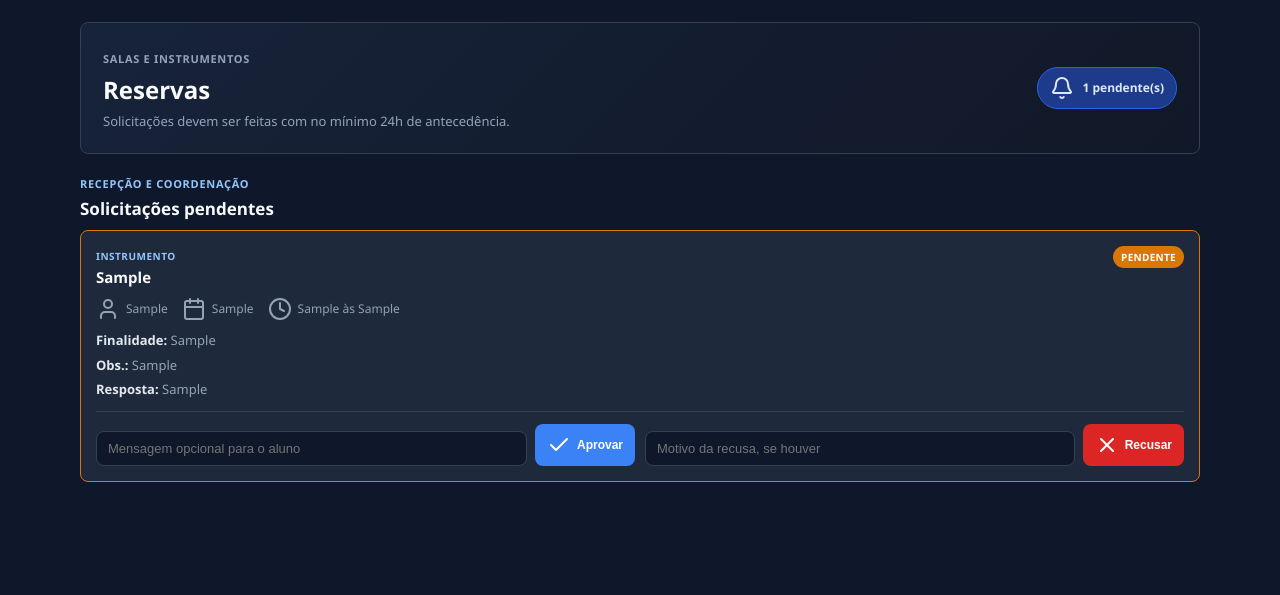
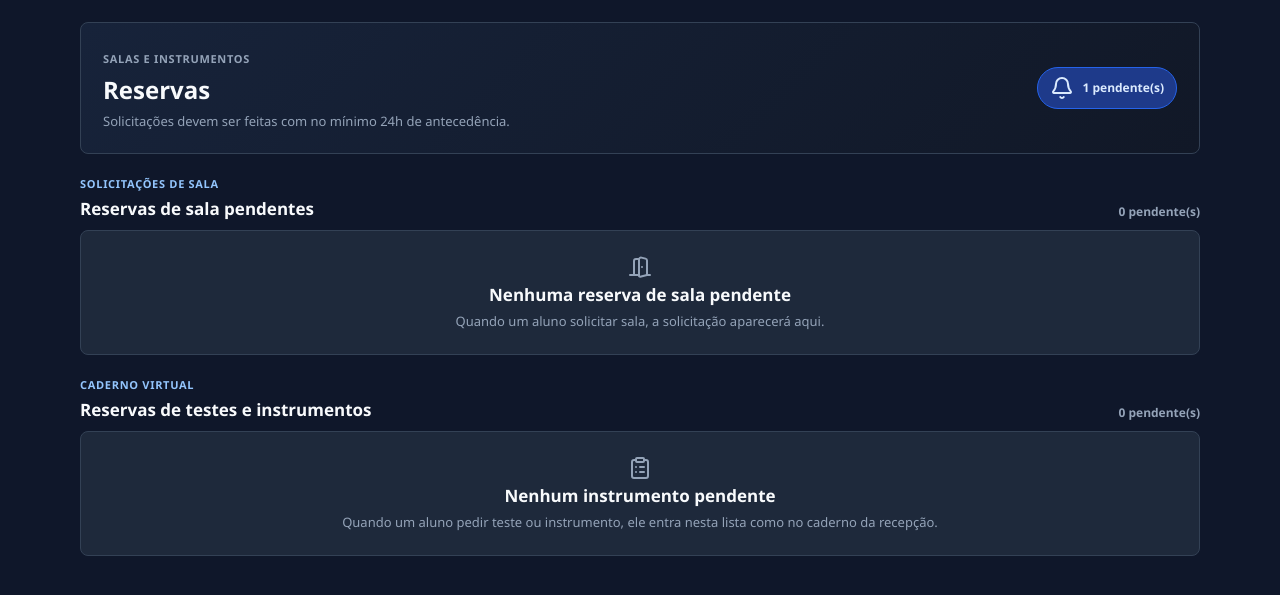
Before and after one commit to victorgtostes87/mapa_sala, a Flask app: page /reservas in a window 1280 px wide. Shown: the part 57-652 px from the top of the page. Run offline with Flask 3, Linux system fonts and the light colour scheme; a user stored in the database is signed in; tables that the repository leaves empty hold one stand-in row (values such as "Sample post").

Commit message:
Permite escolher sala ao aprovar reservas

```diff
--- a/app.py
+++ b/app.py
@@ -40,7 +40,7 @@ DB_PATH = os.environ.get(
     os.path.join(os.path.dirname(os.path.abspath(__file__)), 'mapa_salas.db')
 )
 
-VERSAO = '2026-06-26-v19'
+VERSAO = '2026-06-26-v21'
 
 login_manager = LoginManager()
 login_manager.init_app(app)
@@ -171,7 +171,10 @@ SALAS_RESERVAVEIS = [
     'Consultório 8', 'Ludoterapia', 'Multifuncional',
     'Sala de Grupo 1', 'Sala de Grupo 2'
 ]
-SALAS_COM_COMPUTADOR = ['Consultório 4', 'Multifuncional']
+SALAS_COM_COMPUTADOR = [
+    'Consultório 3', 'Consultório 4', 'Consultório 5',
+    'Consultório 6 (Divã)', 'Consultório 7 (Divã)'
+]
 DIAS = ['SEGUNDA', 'TERÇA', 'QUARTA', 'QUINTA', 'SEXTA']
 DIAS_PT = {
     'SEGUNDA': 'Segunda-feira', 'TERÇA': 'Terça-feira', 'QUARTA': 'Quarta-feira',
@@ -745,6 +748,24 @@ def encontrar_sala_disponivel(data_uso, horario_inicio, horario_fim, tipo_sala):
     return None, 'Não há sala disponível nesse período.'
 
 
+def sala_disponivel_para_reserva(data_uso, horario_inicio, horario_fim, sala):
+    if sala not in SALAS_RESERVAVEIS:
+        return False, 'Sala inválida para reserva.'
+
+    data_uso, erro_data = normalizar_data_especifica(data_uso)
+    if erro_data:
+        return False, erro_data
+    slots, erro_horario = horarios_do_intervalo(horario_inicio, horario_fim)
+    if erro_horario:
+        return False, erro_horario
+
+    dia = dia_semana_da_data(data_uso)
+    for slot in slots:
+        if checar_conflito(dia, slot, sala, data_especifica=data_uso):
+            return False, f'{sala} já está ocupada nesse período.'
+    return True, None
+
+
 def label_status_reserva(status):
     return {
         'pendente': 'Pendente',
@@ -1099,11 +1120,15 @@ def reservas():
         r['status_label'] = label_status_reserva(r.get('status'))
         r['tipo_label'] = 'Sala' if r.get('tipo') == 'sala' else 'Instrumento'
         r['tipo_sala_label'] = 'Sala com computador' if r.get('tipo_sala') == 'computador' else 'Sala comum'
+        r['salas_aprovacao'] = candidatos_sala_reserva(r.get('tipo_sala')) if r.get('tipo') == 'sala' else []
         try:
             r['data_label'] = datetime.strptime(r['data_uso'], '%Y-%m-%d').strftime('%d/%m/%Y')
         except (ValueError, TypeError):
             r['data_label'] = r.get('data_uso') or ''
         return r
+
+    minhas_reservas = [preparar_reserva(r) for r in rows]
+    pendentes = [preparar_reserva(r) for r in pendentes]
 
     return render_template(
         'reservas.html',
@@ -1111,8 +1136,12 @@ def reservas():
         papel=current_user.role,
         papel_label=PAPEIS_LABEL.get(current_user.role, current_user.role),
         horarios=HORARIOS,
-        minhas_reservas=[preparar_reserva(r) for r in rows],
-        pendentes=[preparar_reserva(r) for r in pendentes],
+        minhas_reservas=minhas_reservas,
+        pendentes=pendentes,
+        pendentes_sala=[r for r in pendentes if r.get('tipo') == 'sala'],
+        pendentes_instrumento=[r for r in pendentes if r.get('tipo') == 'instrumento'],
+        recentes_sala=[r for r in minhas_reservas if r.get('tipo') == 'sala'],
+        recentes_instrumento=[r for r in minhas_reservas if r.get('tipo') == 'instrumento'],
     )
 
 
@@ -1225,6 +1254,7 @@ def criar_reserva_instrumento():
 @requer_papel('coordenador', 'recepcao')
 def aprovar_reserva(rid):
     resposta = request.form.get('resposta', '').strip()
+    sala_escolhida = request.form.get('sala_atribuida', '').strip()
     conn = get_db()
     try:
         reserva = conn.execute("SELECT * FROM reservas WHERE id=?", (rid,)).fetchone()
@@ -1240,15 +1270,30 @@ def aprovar_reserva(rid):
                 flash('Não é possível aprovar: a solicitação já está com menos de 24h de antecedência.', 'error')
                 return redirect(url_for('reservas'))
 
-            sala_atribuida, erro_sala = encontrar_sala_disponivel(
-                reserva['data_uso'],
-                reserva['horario_inicio'],
-                reserva['horario_fim'],
-                reserva['tipo_sala']
-            )
-            if erro_sala:
-                flash(erro_sala, 'error')
-                return redirect(url_for('reservas'))
+            if sala_escolhida:
+                if sala_escolhida not in candidatos_sala_reserva(reserva['tipo_sala']):
+                    flash('A sala escolhida não combina com o tipo solicitado.', 'error')
+                    return redirect(url_for('reservas'))
+                disponivel, erro_sala = sala_disponivel_para_reserva(
+                    reserva['data_uso'],
+                    reserva['horario_inicio'],
+                    reserva['horario_fim'],
+                    sala_escolhida
+                )
+                if not disponivel:
+                    flash(erro_sala, 'error')
+                    return redirect(url_for('reservas'))
+                sala_atribuida = sala_escolhida
+            else:
+                sala_atribuida, erro_sala = encontrar_sala_disponivel(
+                    reserva['data_uso'],
+                    reserva['horario_inicio'],
+                    reserva['horario_fim'],
+                    reserva['tipo_sala']
+                )
+                if erro_sala:
+                    flash(erro_sala, 'error')
+                    return redirect(url_for('reservas'))
 
             dia = dia_semana_da_data(reserva['data_uso'])
             slots, _ = horarios_do_intervalo(reserva['horario_inicio'], reserva['horario_fim'])
--- a/static/css/reservas.css
+++ b/static/css/reservas.css
@@ -20,6 +20,7 @@ textarea{min-height:74px;resize:vertical}input:focus,select:focus,textarea:focus
 .btn{border:0;border-radius:var(--radius);padding:9px 12px;cursor:pointer;text-decoration:none;font-size:12px;font-weight:800;display:inline-flex;align-items:center;justify-content:center;gap:6px;transition:all .15s;margin-top:14px}
 .btn i{width:15px;height:15px}.btn.primary{background:var(--accent);color:#fff}.btn.primary:hover{background:var(--accent2)}.btn.danger{background:var(--danger);color:#fff}.btn.danger:hover{background:#b91c1c}
 .section-head{display:flex;align-items:flex-end;justify-content:space-between;gap:12px;margin:22px 0 10px}.section-head h2{display:block}
+.count-label{color:var(--text2);font-size:12px;font-weight:900}
 .request-list{display:grid;gap:10px}.request-list.compact{grid-template-columns:repeat(2,minmax(0,1fr))}
 .request-card{padding:15px}
 .request-top{display:flex;align-items:flex-start;justify-content:space-between;gap:12px;margin-bottom:10px}
@@ -31,9 +32,17 @@ textarea{min-height:74px;resize:vertical}input:focus,select:focus,textarea:focus
 .request-meta div{display:inline-flex;align-items:center;gap:6px}.request-meta i{width:14px;height:14px;color:#93c5fd}
 .request-card p{color:var(--text2);line-height:1.45;margin-top:6px}.request-card strong{color:var(--text)}
 .approval-area{display:grid;grid-template-columns:1fr 1fr;gap:10px;margin-top:12px;padding-top:12px;border-top:1px solid var(--border)}
-.approval-area form{display:grid;grid-template-columns:1fr auto;gap:8px;align-items:end}.approval-area .btn{margin-top:0}
+.approval-area form{display:grid;grid-template-columns:1fr auto;gap:8px;align-items:end}.approval-area label{grid-column:1/-1;margin-top:0}.approval-area select{grid-column:1/-1}.approval-area .btn{margin-top:0}
 .empty-state{padding:32px 18px;text-align:center;color:var(--text2)}
+.compact-empty{padding:24px 18px}
 .empty-state i{width:40px;height:40px;color:#93c5fd;margin-bottom:10px}.empty-state h2{display:block;margin-bottom:6px}
+.instrument-list{display:grid;gap:8px}
+.instrument-row{display:grid;grid-template-columns:1fr minmax(280px,360px);gap:14px;align-items:start;background:var(--surface);border:1px solid #0e7490;border-radius:var(--radius);padding:14px}
+.instrument-main h3{font-size:17px;margin:6px 0;color:#f8fafc}
+.instrument-main p{color:var(--text2);line-height:1.45;margin-top:6px}.instrument-main strong{color:var(--text)}
+.instrument-actions{display:grid;gap:8px;background:rgba(15,23,42,.45);border:1px solid var(--border);border-radius:var(--radius);padding:10px}
+.instrument-actions form{display:grid;grid-template-columns:1fr auto;gap:8px;align-items:end}
+.instrument-actions .btn{margin-top:0}
 @media (max-width:780px){
   .reservas-page{padding:12px 10px 28px}
   .hero{align-items:flex-start;flex-direction:column;padding:18px}
@@ -45,4 +54,7 @@ textarea{min-height:74px;resize:vertical}input:focus,select:focus,textarea:focus
   .approval-area{grid-template-columns:1fr}
   .approval-area form{grid-template-columns:1fr}
   .approval-area .btn{width:100%}
+  .instrument-row{grid-template-columns:1fr}
+  .instrument-actions form{grid-template-columns:1fr}
+  .instrument-actions .btn{width:100%}
 }
--- a/templates/reservas.html
+++ b/templates/reservas.html
@@ -121,16 +121,7 @@
         <h2>Minhas solicitações</h2>
       </div>
     </section>
-    {% else %}
-    <section class="section-head">
-      <div>
-        <p class="eyebrow">Recepção e coordenação</p>
-        <h2>Solicitações pendentes</h2>
-      </div>
-    </section>
-    {% endif %}
-
-    {% set lista = pendentes if papel in ['coordenador', 'recepcao'] else minhas_reservas %}
+    {% set lista = minhas_reservas %}
     {% if lista %}
     <section class="request-list">
       {% for r in lista %}
@@ -164,6 +155,14 @@
         <div class="approval-area">
           <form method="post" action="/reservas/{{ r.id }}/aprovar">
             <input type="hidden" name="csrf_token" value="{{ csrf_token() }}">
+            {% if r.tipo == 'sala' %}
+            <label>Sala para aprovar</label>
+            <select name="sala_atribuida" required>
+              {% for sala in r.salas_aprovacao %}
+              <option value="{{ sala }}" {% if sala == r.sala_atribuida %}selected{% endif %}>{{ sala }}{% if sala == r.sala_atribuida %} (sugestão){% endif %}</option>
+              {% endfor %}
+            </select>
+            {% endif %}
             <input name="resposta" placeholder="Mensagem opcional para o aluno">
             <button class="btn primary" type="submit"><i data-lucide="check"></i> Aprovar</button>
           </form>
@@ -181,8 +180,114 @@
     <section class="empty-state">
       <i data-lucide="inbox"></i>
       <h2>Nenhuma solicitação por aqui</h2>
-      <p>{% if papel == 'aluno' %}Quando você enviar uma reserva, ela aparecerá nesta lista.{% else %}Quando um aluno solicitar sala ou instrumento, aparecerá aqui.{% endif %}</p>
+      <p>Quando você enviar uma reserva, ela aparecerá nesta lista.</p>
     </section>
+    {% endif %}
+    {% else %}
+    <section class="section-head">
+      <div>
+        <p class="eyebrow">Solicitações de sala</p>
+        <h2>Reservas de sala pendentes</h2>
+      </div>
+      <span class="count-label">{{ pendentes_sala|length }} pendente(s)</span>
+    </section>
+
+    {% if pendentes_sala %}
+    <section class="request-list">
+      {% for r in pendentes_sala %}
+      <article class="request-card {{ r.status }}">
+        <div class="request-top">
+          <div>
+            <span class="type">{{ r.tipo_label }}</span>
+            <h3>{{ r.tipo_sala_label }}</h3>
+          </div>
+          <span class="status {{ r.status }}">{{ r.status_label }}</span>
+        </div>
+        <div class="request-meta">
+          <div><i data-lucide="user"></i>{{ r.usuario }}</div>
+          <div><i data-lucide="calendar"></i>{{ r.data_label }}</div>
+          <div><i data-lucide="clock"></i>{{ r.horario_inicio }}{% if r.horario_fim %} às {{ r.horario_fim }}{% endif %}</div>
+          {% if r.sala_atribuida %}
+          <div><i data-lucide="map-pin"></i>Sugestão: {{ r.sala_atribuida }}</div>
+          {% endif %}
+        </div>
+        {% if r.finalidade %}<p><strong>Finalidade:</strong> {{ r.finalidade }}</p>{% endif %}
+        {% if r.observacao %}<p><strong>Obs.:</strong> {{ r.observacao }}</p>{% endif %}
+
+        <div class="approval-area">
+          <form method="post" action="/reservas/{{ r.id }}/aprovar">
+            <input type="hidden" name="csrf_token" value="{{ csrf_token() }}">
+            <label>Sala para aprovar</label>
+            <select name="sala_atribuida" required>
+              {% for sala in r.salas_aprovacao %}
+              <option value="{{ sala }}" {% if sala == r.sala_atribuida %}selected{% endif %}>{{ sala }}{% if sala == r.sala_atribuida %} (sugestão){% endif %}</option>
+              {% endfor %}
+            </select>
+            <input name="resposta" placeholder="Mensagem opcional para o aluno">
+            <button class="btn primary" type="submit"><i data-lucide="check"></i> Aprovar</button>
+          </form>
+          <form method="post" action="/reservas/{{ r.id }}/recusar">
+            <input type="hidden" name="csrf_token" value="{{ csrf_token() }}">
+            <input name="resposta" placeholder="Motivo da recusa, se houver">
+            <button class="btn danger" type="submit"><i data-lucide="x"></i> Recusar</button>
+          </form>
+        </div>
+      </article>
+      {% endfor %}
+    </section>
+    {% else %}
+    <section class="empty-state compact-empty">
+      <i data-lucide="door-open"></i>
+      <h2>Nenhuma reserva de sala pendente</h2>
+      <p>Quando um aluno solicitar sala, a solicitação aparecerá aqui.</p>
+    </section>
+    {% endif %}
+
+    <section class="section-head">
+      <div>
+        <p class="eyebrow">Caderno virtual</p>
+        <h2>Reservas de testes e instrumentos</h2>
+      </div>
+      <span class="count-label">{{ pendentes_instrumento|length }} pendente(s)</span>
+    </section>
+
+    {% if pendentes_instrumento %}
+    <section class="instrument-list">
+      {% for r in pendentes_instrumento %}
+      <article class="instrument-row">
+        <div class="instrument-main">
+          <span class="status {{ r.status }}">{{ r.status_label }}</span>
+          <h3>{{ r.instrumento }}</h3>
+          <div class="request-meta">
+            <div><i data-lucide="user"></i>{{ r.usuario }}</div>
+            <div><i data-lucide="calendar"></i>{{ r.data_label }}</div>
+            <div><i data-lucide="clock"></i>{{ r.horario_inicio }}</div>
+          </div>
+          {% if r.finalidade %}<p><strong>Finalidade:</strong> {{ r.finalidade }}</p>{% endif %}
+          {% if r.observacao %}<p><strong>Obs.:</strong> {{ r.observacao }}</p>{% endif %}
+        </div>
+        <div class="instrument-actions">
+          <form method="post" action="/reservas/{{ r.id }}/aprovar">
+            <input type="hidden" name="csrf_token" value="{{ csrf_token() }}">
+            <input name="resposta" placeholder="Mensagem opcional">
+            <button class="btn primary" type="submit"><i data-lucide="check"></i> Aprovar</button>
+          </form>
+          <form method="post" action="/reservas/{{ r.id }}/recusar">
+            <input type="hidden" name="csrf_token" value="{{ csrf_token() }}">
+            <input name="resposta" placeholder="Motivo da recusa">
+            <button class="btn danger" type="submit"><i data-lucide="x"></i> Recusar</button>
+          </form>
+        </div>
+      </article>
+      {% endfor %}
+    </section>
+    {% else %}
+    <section class="empty-state compact-empty">
+      <i data-lucide="clipboard-list"></i>
+      <h2>Nenhum instrumento pendente</h2>
+      <p>Quando um aluno pedir teste ou instrumento, ele entra nesta lista como no caderno da recepção.</p>
+    </section>
+    {% endif %}
     {% endif %}
 
     {% if papel in ['coordenador', 'recepcao'] and minhas_reservas %}
```
Also changed, not shown: tests/test_app.py (+81 -0 lines).
